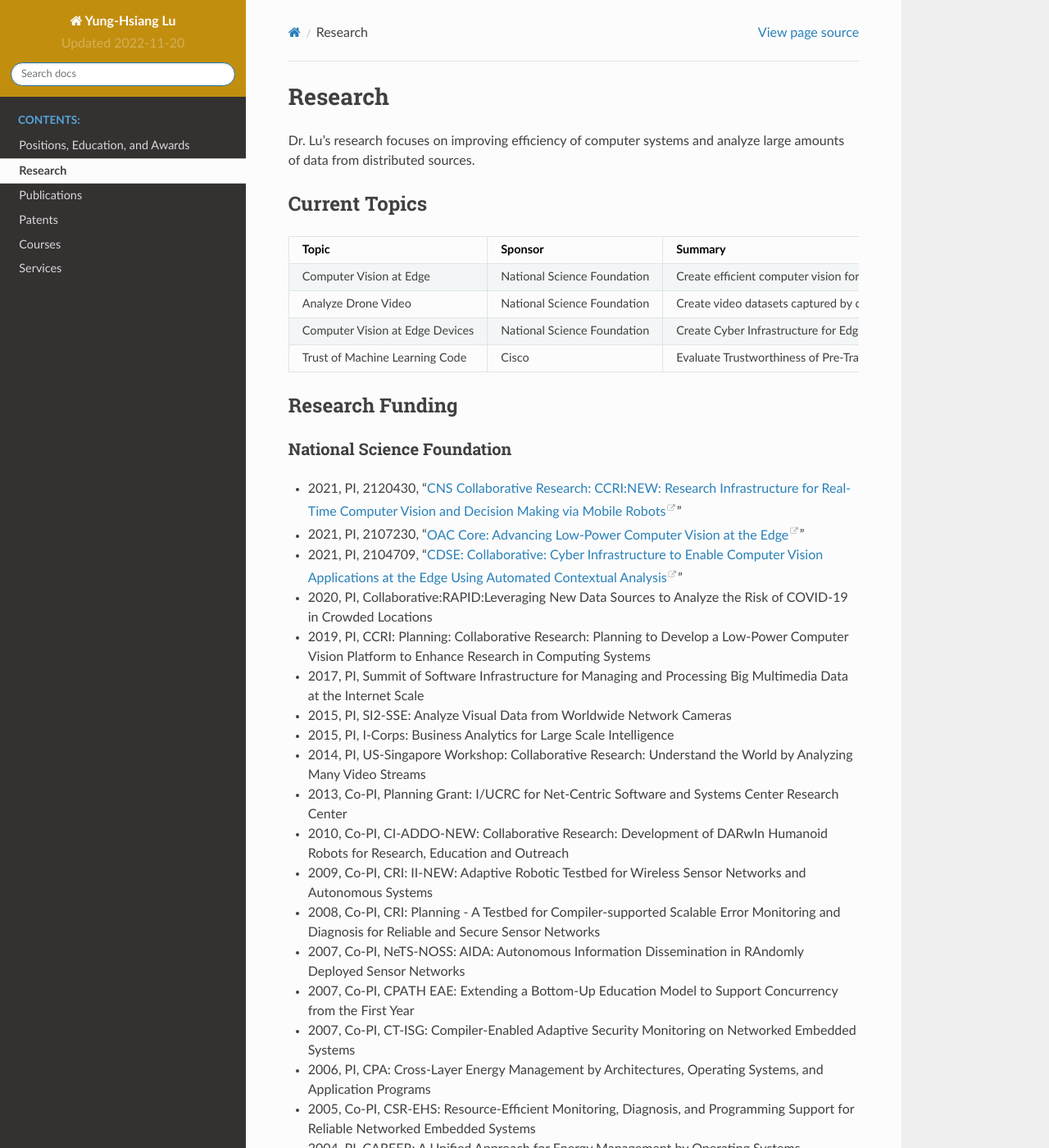
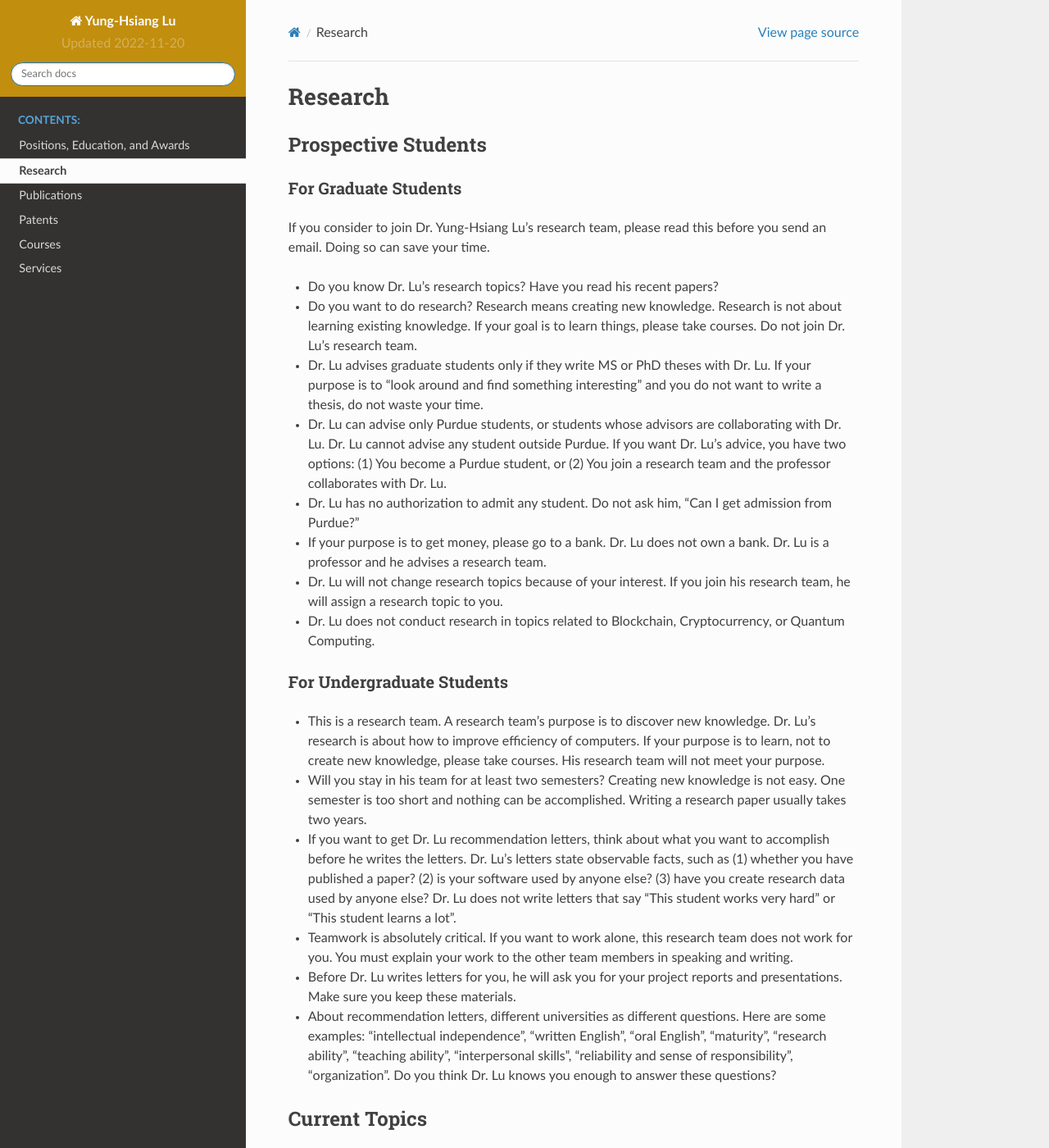
Before and after one commit to luyunghsiang/yhluweb, a Sphinx documentation site: the page built from source/research.rst, in a window 1280 px wide and 1400 px high. Shown: the whole window at 82% size. Built offline with Sphinx 7.4.7 and the Read the Docs theme 2.0.0, drawn with Linux system fonts in a browser that asks for light colours.

Commit message:
add section for prospective students

```diff
--- a/source/education.rst
+++ b/source/education.rst
@@ -51,6 +51,10 @@ Awards and Recognition
 .. |IEEEfellow| image:: https://engineering.purdue.edu/HELPS/Images/IEEEFellowCertificate.jpg
    :width: 45%
 
+- 2022, `Leadership in Open Access Award
+  <https://blogs.lib.purdue.edu/news/2022/11/01/dr-harry-denny-and-dr-yung-hsiang-lu-receive-the-2022-leadership-in-open-access-award/>`_
+  from  Purdue Libraries and School of Information Studies
+
 - 2021, University Faculty Scholar, Purdue University
 
 - 2021, Fellow of the IEEE for contributions to energy efficiency of  computer systems
--- a/source/index.rst
+++ b/source/index.rst
@@ -23,6 +23,8 @@ undergraduate students in research projects and taught more than 5,000
 students in classrooms.  He has advised multiple student teams winning
 business plan competitions; two teams of students started technology
 companies and raised more than $1.5M.
+
+
 
 Contact Information
 -------------------
--- a/source/research.rst
+++ b/source/research.rst
@@ -1,11 +1,89 @@
 Research
 ========
+
+Prospective Students
+--------------------
+
+For Graduate Students
+^^^^^^^^^^^^^^^^^^^^^
+
+If you consider to join Dr. Yung-Hsiang Lu's research team, please
+read this before you send an email. Doing so can save your time.
+
+- Do you know Dr. Lu's research topics? Have you read his recent papers?
+
+- Do you want to do research? Research means creating new
+  knowledge. Research is not about learning existing knowledge.  If
+  your goal is to learn things, please take courses.  Do not join
+  Dr. Lu's research team.
+
+- Dr. Lu advises graduate students only if they write MS or PhD theses
+  with Dr. Lu. If your purpose is to "look around and find something
+  interesting" and you do not want to write a thesis, do not waste
+  your time.
+
+- Dr. Lu can advise only Purdue students, or students whose advisors
+  are collaborating with Dr. Lu. Dr. Lu cannot advise any student
+  outside Purdue. If you want Dr. Lu's advice, you have two options:
+  (1) You become a Purdue student, or (2) You join a research team and
+  the professor collaborates with Dr. Lu.
+
+- Dr. Lu has no authorization to admit any student. Do not ask him,
+  "Can I get admission from Purdue?"
+
+- If your purpose is to get money, please go to a bank. Dr. Lu does
+  not own a bank.  Dr. Lu is a professor and he advises a research
+  team.
+
+- Dr. Lu will not change research topics because of your interest. If
+  you join his research team, he will assign a research topic to you.
+
+- Dr. Lu does not conduct research in topics related to Blockchain,
+  Cryptocurrency, or Quantum Computing.
+
+For Undergraduate Students
+^^^^^^^^^^^^^^^^^^^^^^^^^^
+
+- This is a research team. A research team's purpose is to discover
+  new knowledge. Dr. Lu's research is about how to improve efficiency
+  of computers. If your purpose is to learn, not to create new
+  knowledge, please take courses. His research team will not meet your
+  purpose.
+
+- Will you stay in his team for at least two semesters? Creating new
+  knowledge is not easy. One semester is too short and nothing can be
+  accomplished.  Writing a research paper usually takes two years.
+
+- If you want to get Dr. Lu recommendation letters, think about what
+  you want to accomplish before he writes the letters. Dr. Lu's
+  letters state observable facts, such as (1) whether you have
+  published a paper? (2) is your software used by anyone else? (3)
+  have you create research data used by anyone else? Dr. Lu does not
+  write letters that say "This student works very hard" or "This
+  student learns a lot".
+
+- Teamwork is absolutely critical. If you want to work alone, this
+  research team does not work for you. You must explain your work to
+  the other team members in speaking and writing.
+
+- Before Dr. Lu writes letters for you, he will ask you for your
+  project reports and presentations. Make sure you keep these
+  materials.
+
+- About recommendation letters, different universities as different
+  questions. Here are some examples: "intellectual independence",
+  "written English", "oral English", "maturity", "research ability",
+  "teaching ability", "interpersonal skills", "reliability and sense
+  of responsibility", "organization". Do you think Dr. Lu knows you
+  enough to answer these questions?
+
+
+Current Topics
+--------------
 
 Dr. Lu's research focuses on improving efficiency of computer systems
 and analyze large amounts of data from distributed sources.
 
-Current Topics
---------------
 
 +---------------------------------+-----------------------------+-------------------------------------------------------------+
 | Topic                           | Sponsor                     | Summary                                                     |
```
Also changed, not shown: source/publications.rst (+7 -0 lines).
